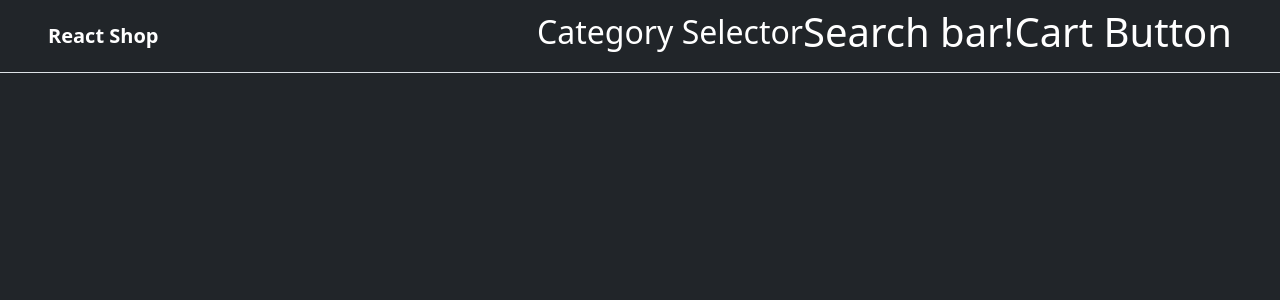
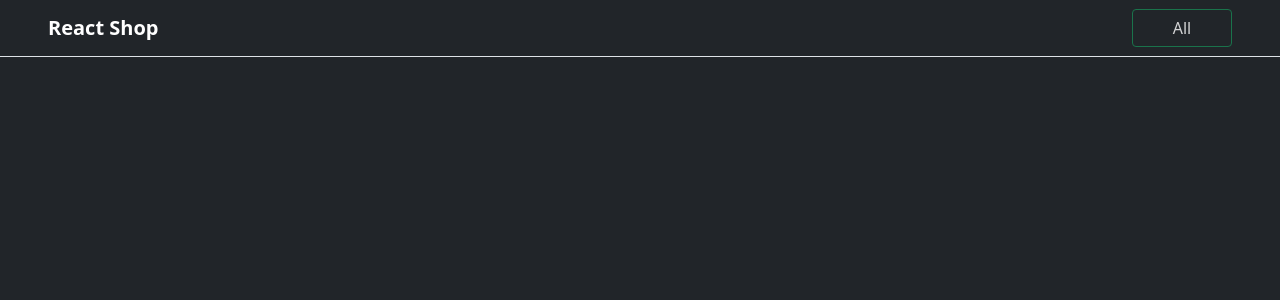
Before and after one commit to SaxenaNikhil/react-shop, a React (Create React App) app: page / in a window 1280 px wide. Shown: the top 300 px of the page. Built offline with nearby package versions, Linux system fonts and the light colour scheme.

Commit message:
Worked on the Category Selector functionality

```diff
--- a/src/components/nav/CategorySelector.jsx
+++ b/src/components/nav/CategorySelector.jsx
@@ -1,5 +1,25 @@
 export default function CategorySelector() {
+    const title = "All"
+    const categories = ["All", "Jackets", "Scarfs", "Gloves", "Hats", "Socks"]
+
     return (
-        <h2>Category Selector</h2>
+        //since we are using bootstrap in this application so we will use the bootstrap classes
+        <div className="dropdown mb-3 mb-lg-0">
+            <button
+            className="btn btn-outline-success text-white dropdown-toggle"
+            type="button"
+            id="dropdownMenuButton1"
+            data-bs-toggle="dropdown"
+            >
+                { title }
+            </button>
+            <ul className="dropdown-menu">
+                {categories.map ((category, i) => (
+                    <li key={i}>
+                        <a href="#" className="dropdown-item pointer">{category}</a>
+                    </li>
+                ))}
+            </ul>
+        </div>
     )
 }
--- a/src/components/nav/Navbar.jsx
+++ b/src/components/nav/Navbar.jsx
@@ -16,8 +16,8 @@
                 </button>
                 <div className="collapse navbar-collapse justify-content-end" id="navbarSupportedContent">
                     <CategorySelector/>
-                    <SearchBar/>
-                    <CartButton/>
+                    {/* <SearchBar/>
+                    <CartButton/> */}
                 </div>
             </div>
         </nav>
```
